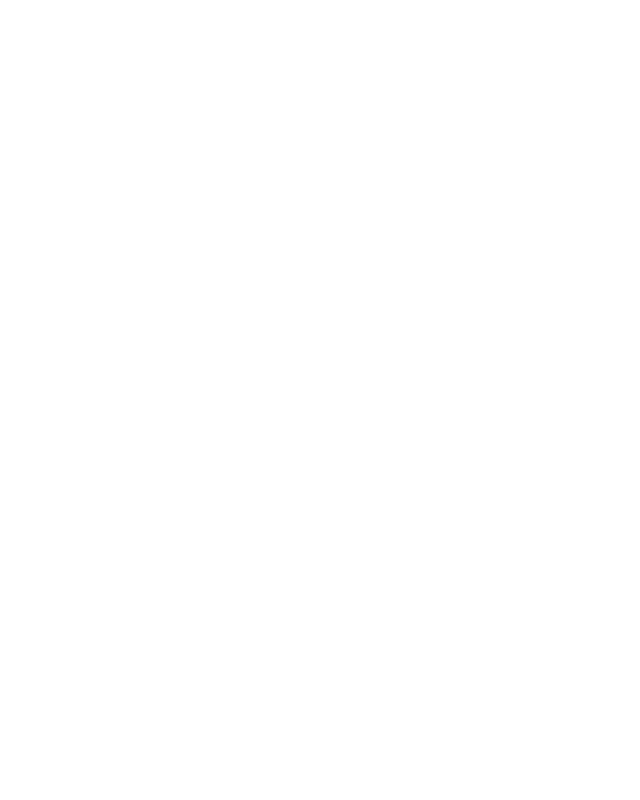
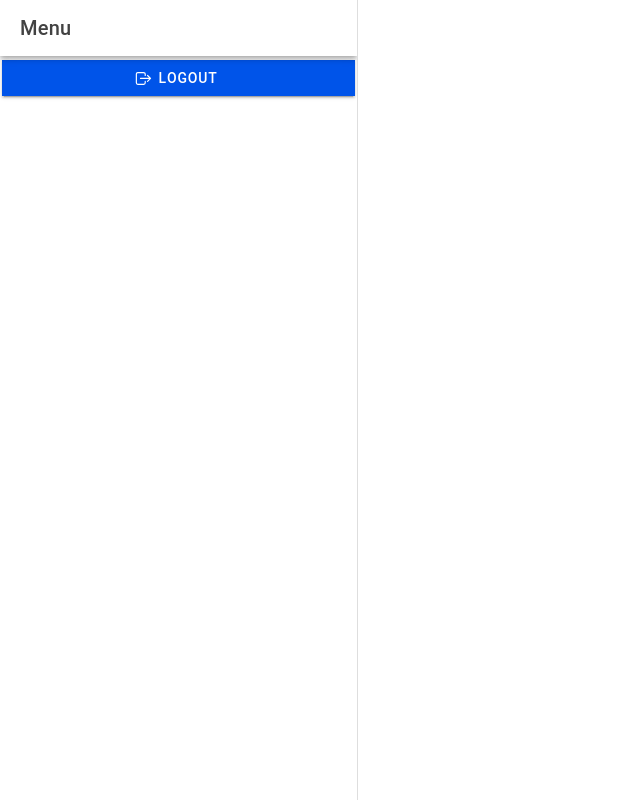
Before and after one commit to ZyrelJames/it35-lab-1, a React (Vite) app: page /it35-lab/app/home/feed in a window 1280 px wide. Shown: the whole page, without its empty margins (0-640 px from the left). Built offline with nearby package versions, Linux system fonts and the light colour scheme.

Commit message:
Added App.tsx

```diff
--- a/src/App.tsx
+++ b/src/App.tsx
@@ -40,7 +40,7 @@ const App: React.FC = () => (
     <IonReactRouter>
       <IonRouterOutlet>
         <Route exact path="/it35-lab" component={Login} />
-        <Route exact path="/it35-lab/app" component={Menu} />
+        <Route  path="/it35-lab/app" component={Menu} />
       </IonRouterOutlet>
     </IonReactRouter>
   </IonApp>
```
